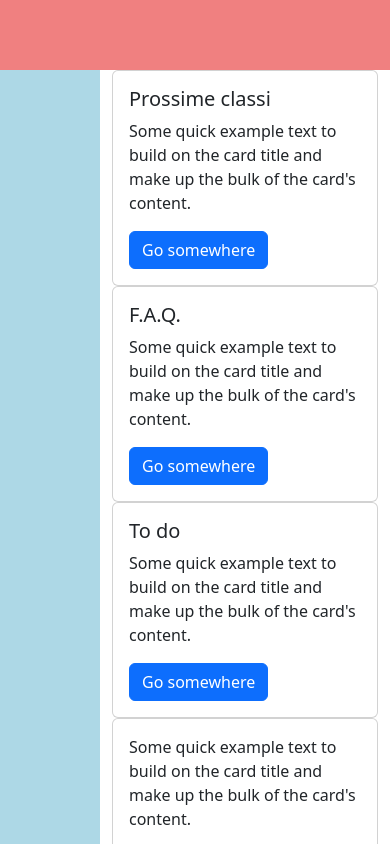
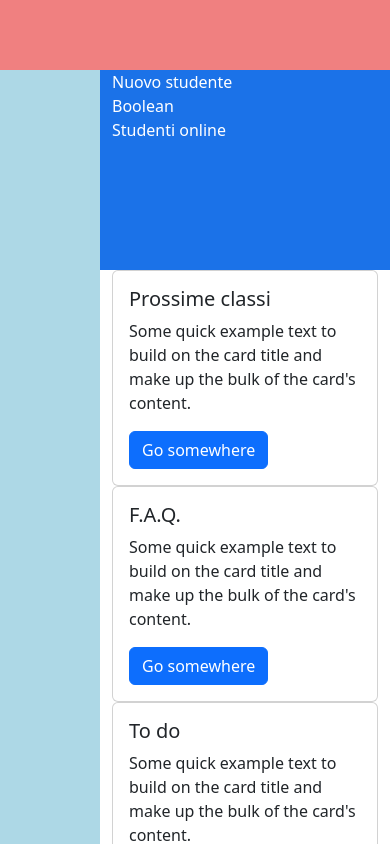
Before and after one commit to mirkosorrentino/html-css-bootstrap-dashboard, a plain HTML site: page index.html in a window 390 px wide. Drawn offline with nearby package versions, Linux system fonts and the light colour scheme.

Commit message:
Add: jumbotron and jumbotron responsiveness

```diff
--- a/css/style.css
+++ b/css/style.css
@@ -59,6 +59,12 @@ header {
     overflow-y: auto;
 }
 /* jumbotron */
+.ms_jumbotron {
+    color: white;
+    background-color: var(--jumbo-color);
+    /* debug */
+    min-height: 200px;
+}
 /* end jumbotron */
 
 /* dashboard */
--- a/index.html
+++ b/index.html
@@ -32,7 +32,13 @@
             <!-- main content -->
             <section class="ms_content">
                 <!-- jumbotron -->
-                <div class="ms_jumbotron"></div>
+                <div class="ms_jumbotron">
+                    <div class="container d-md-flex justify-content-between">
+                        <div class="order-md-3">Nuovo studente</div>
+                        <div>Boolean</div>
+                        <div>Studenti online</div>
+                    </div>
+                </div>
                 <!-- end jumbotron -->
                 <!-- dashboard -->
                 <section class="ms_dashboard">
```
